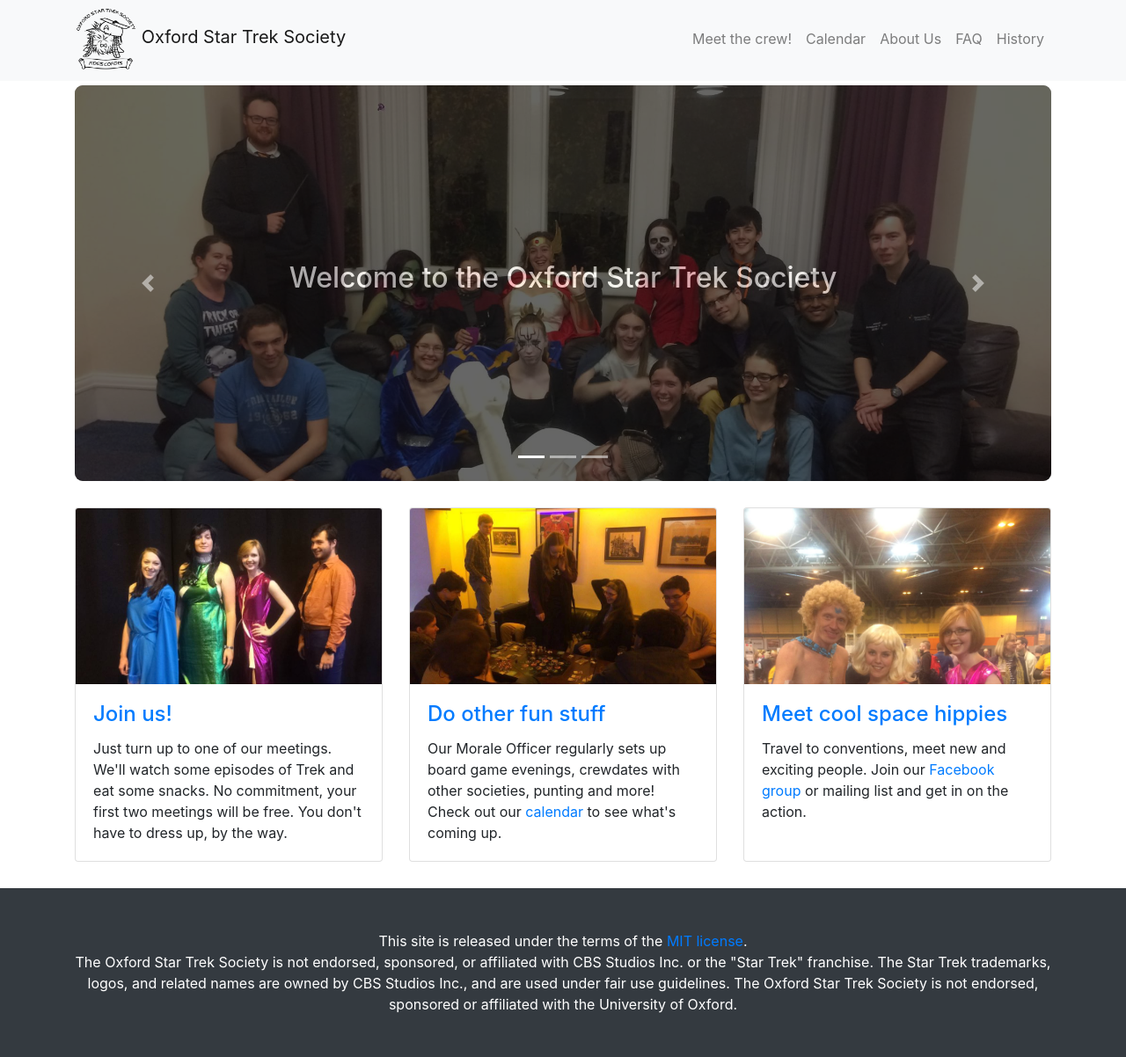
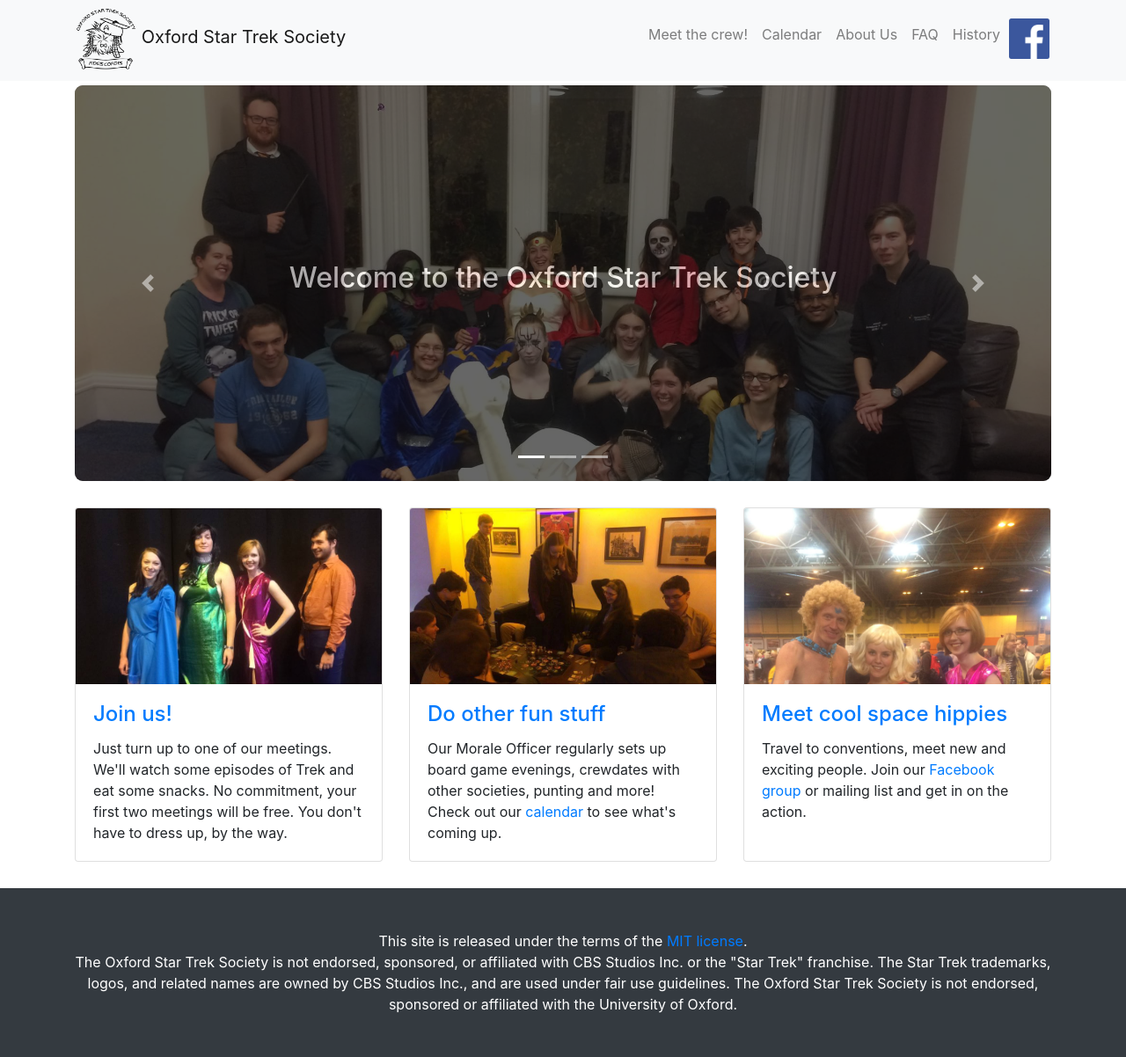
Before and after one commit to oxfordstartreksociety/oxfordstartreksociety.github.io, a Jekyll site: the page built from index.html, in a window 1280 px wide. Shown: the whole page at 88% size. Built offline with Jekyll 4.4.1, drawn with Linux system fonts in a browser that asks for light colours.

Commit message:
Add more prominent Facebook link

```diff
--- a/_layouts/default.html
+++ b/_layouts/default.html
@@ -41,8 +41,14 @@
 			<li class="nav-item">
 			  <a class="nav-link" href="history.html">History</a>
 			</li>
+            <li class="nav-item">
+              <a href="https://www.facebook.com/groups/oxford.star.trek.society/">
+                <img src="img/facebook.png" class="social-media"/>
+              </a>
+            </li>
 		  </ul>
 		</div>
+
 	  </div>
 	</nav>
 
--- a/css/modern-business.css
+++ b/css/modern-business.css
@@ -63,3 +63,9 @@
     width: 100%;
     min-height: 700px;
 }
+
+.social-media {
+    width: 50px;
+    height: 50px;
+    padding: 2px;
+}
```
Also changed, not shown: img/facebook.png (added).
